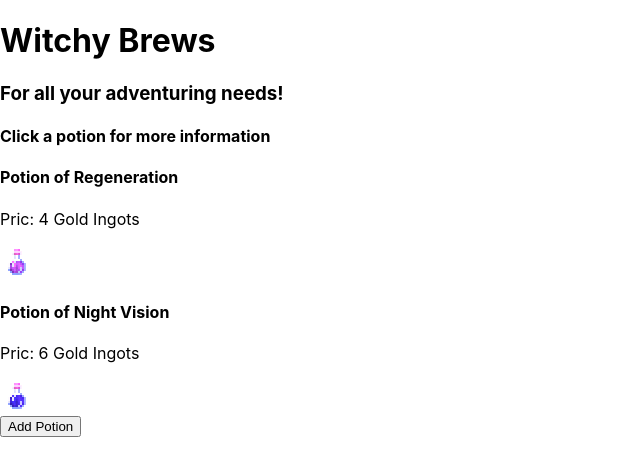
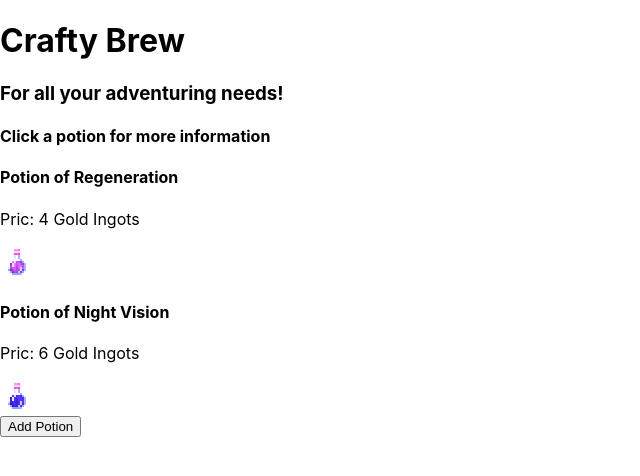
Before and after one commit to jhvozdovich/tap-room, a React (Create React App) app: page / in a window 1280 px wide. Shown: the top 476 px of the page, without its empty margins (0-640 px from the left). Built offline with nearby package versions, Linux system fonts and the light colour scheme.

Commit message:
update readme specs and theme

```diff
--- a/src/components/Header.js
+++ b/src/components/Header.js
@@ -3,7 +3,7 @@ import React from "react";
 function Header() {
   return (
     <React.Fragment>
-      <h1>Witchy Brews</h1>
+      <h1>Crafty Brew</h1>
       <h3>For all your adventuring needs!</h3>
     </React.Fragment>
   )
```
Also changed, not shown: 1 other file (tests, documents, lock files or other folders).
